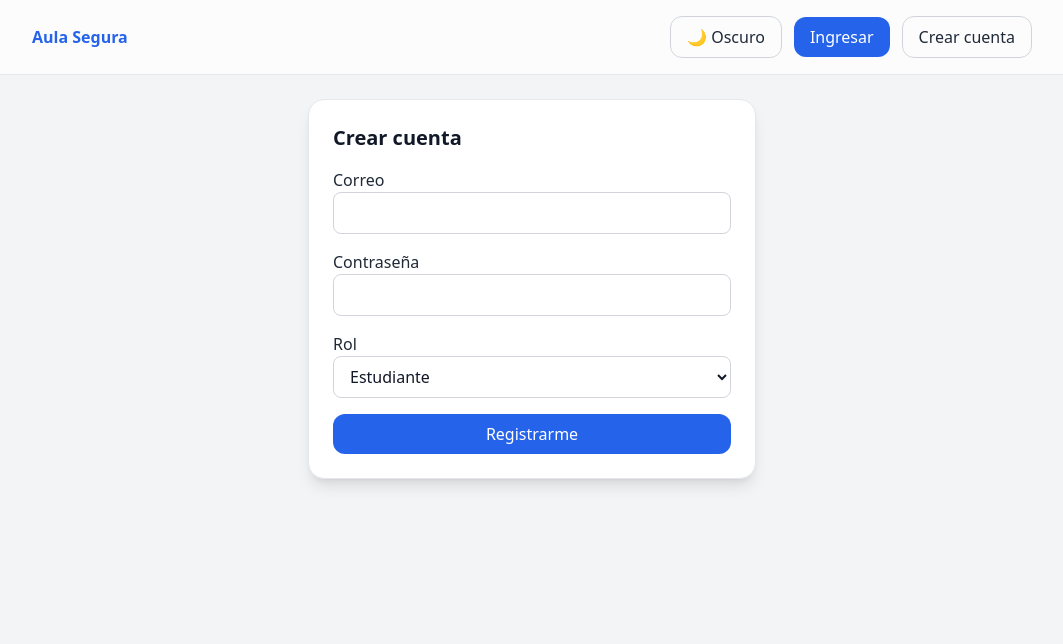
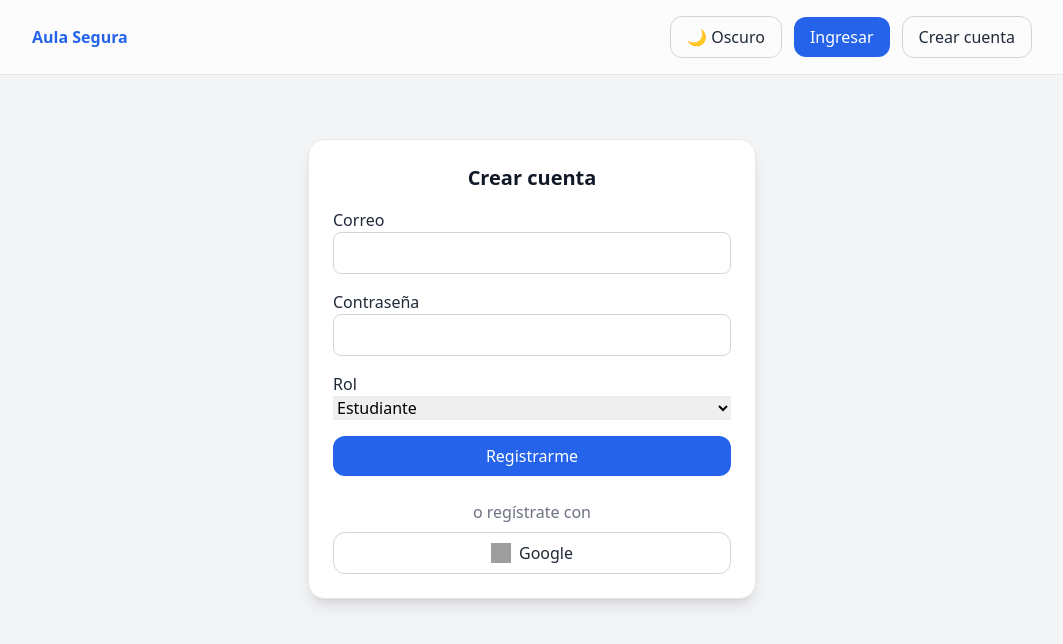
Before and after one commit to AlejandroM11/aulasegura, a React (Vite) app: page /register in a window 1280 px wide. Shown: the top 644 px of the page, without its empty margins (108-1171 px from the left). Built offline with nearby package versions, Linux system fonts and the light colour scheme; grey boxes are pictures that could not be loaded.

Commit message:
añadido:inicio de sesion con google y registro tambien con google con seleccion de rol de estudiante o profesor

```diff
--- a/index.html
+++ b/index.html
@@ -1 +1,2 @@
-<!doctype html><html lang='es'><head><meta charset='UTF-8'/><meta name='viewport' content='width=device-width,initial-scale=1.0'/><title>Aula Segura</title></head><body class='min-h-screen bg-gray-100 dark:bg-gray-900'><div id='root'></div><script type='module' src='/src/main.jsx'></script></body></html>
+<!doctype html><html lang='es'><head><meta charset='UTF-8'/><meta name='viewport' content='width=device-width,initial-scale=1.0'/><title>Aula Segura</title></head><body class='min-h-screen bg-gray-100 dark:bg-gray-900'><div id="root"></div>
+<script type="module" src="/src/main.jsx"></script>
--- /dev/null
+++ b/src/lib/firebase.js
@@ -0,0 +1,18 @@
+import { initializeApp } from "firebase/app";
+import { getAuth, GoogleAuthProvider, signInWithPopup, signOut } from "firebase/auth";
+
+const firebaseConfig = {
+  apiKey: "AIzaSyCgbKJO_Wd2IgRxfH-NtVmgul4bdreWqtk",
+  authDomain: "aulasegura-d535e.firebaseapp.com",
+  projectId: "aulasegura-d535e",
+  storageBucket: "aulasegura-d535e.firebasestorage.app",
+  messagingSenderId: "918650073829",
+  appId: "1:918650073829:web:8884dd5e11c571c60a9a0c"
+};
+
+const app = initializeApp(firebaseConfig);
+export const auth = getAuth(app);
+export const provider = new GoogleAuthProvider();
+
+export const signInWithGoogle = () => signInWithPopup(auth, provider);
+export const logout = () => signOut(auth);
--- a/src/pages/Login.jsx
+++ b/src/pages/Login.jsx
@@ -1,28 +1,61 @@
+import { useState } from 'react'
+import { useNavigate } from 'react-router-dom'
+import { setUser } from '../lib/auth'
+import { signInWithGoogle } from '../lib/firebase'
 
-import {useState} from 'react'
-import {setUser} from '../lib/auth'
-import {useNavigate} from 'react-router-dom'
+export default function Login() {
+  const [email, setEmail] = useState('')
+  const [pw, setPw] = useState('')
+  const nav = useNavigate()
 
-export default function Login(){
-  const [email,setEmail]=useState('')
-  const [pw,setPw]=useState('')
-  const nav=useNavigate()
+  const submit = (e) => {
+    e.preventDefault()
+    const users = JSON.parse(localStorage.getItem('users')) || []
+    const u = users.find(x => x.email === email && x.password === pw)
+    if (u) {
+      setUser(u)
+      nav(u.role === 'docente' ? '/docente' : '/estudiante')
+    } else alert('Credenciales inválidas')
+  }
 
-  const submit=e=>{
-    e.preventDefault()
-    const us=JSON.parse(localStorage.getItem('users')||'[]')
-    const u=us.find(x=>x.email===email&&x.password===pw)
-    if(u){ setUser(u); nav(u.role==='docente'?'/docente':'/estudiante') }
-    else alert('Credenciales inválidas')
+  const handleGoogleLogin = async () => {
+    try {
+      const result = await signInWithGoogle()
+      const user = result.user
+      setUser({ email: user.email, name: user.displayName, role: 'estudiante' })
+      nav('/estudiante')
+    } catch (error) {
+      console.error(error)
+      alert('Error al iniciar sesión con Google')
+    }
   }
+
   return (
-    <div className="card max-w-md mx-auto">
-      <h2 className="text-xl font-semibold mb-4">Iniciar sesión</h2>
+    <div className="card max-w-md mx-auto p-6 shadow-lg rounded-2xl mt-10 bg-white">
+      <h2 className="text-xl font-semibold mb-4 text-center">Iniciar sesión</h2>
+
       <form onSubmit={submit} className="space-y-4">
-        <div><label className="label">Correo</label><input className="input" type="email" value={email} onChange={e=>setEmail(e.target.value)} required/></div>
-        <div><label className="label">Contraseña</label><input className="input" type="password" value={pw} onChange={e=>setPw(e.target.value)} required/></div>
+        <div>
+          <label className="label">Correo</label>
+          <input className="input input-bordered w-full" type="email" value={email} onChange={e => setEmail(e.target.value)} />
+        </div>
+        <div>
+          <label className="label">Contraseña</label>
+          <input className="input input-bordered w-full" type="password" value={pw} onChange={e => setPw(e.target.value)} />
+        </div>
         <button className="btn btn-primary w-full">Entrar</button>
       </form>
+
+      <div className="mt-6 text-center">
+        <p className="text-gray-500 mb-2">o entra con</p>
+        <button
+          onClick={handleGoogleLogin}
+          className="btn btn-outline w-full flex items-center justify-center gap-2"
+        >
+          <img src="https://www.svgrepo.com/show/475656/google-color.svg" alt="Google" className="w-5 h-5" />
+          Google
+        </button>
+      </div>
     </div>
   )
 }
--- a/src/pages/Register.jsx
+++ b/src/pages/Register.jsx
@@ -1,31 +1,115 @@
+import { useState } from 'react'
+import { useNavigate } from 'react-router-dom'
+import { setUser } from '../lib/auth'
+import { signInWithGoogle } from '../lib/firebase' // 👈 asegúrate de tener esto en tu firebase.js
 
-import {useState} from 'react'
-import {setUser} from '../lib/auth'
-import {useNavigate} from 'react-router-dom'
+export default function Register() {
+  const [email, setEmail] = useState('')
+  const [pw, setPw] = useState('')
+  const [role, setRole] = useState('estudiante')
+  const nav = useNavigate()
 
-export default function Register(){
-  const [email,setEmail]=useState('')
-  const [pw,setPw]=useState('')
-  const [role,setRole]=useState('estudiante')
-  const nav=useNavigate()
+  // 🧾 Registro normal con correo y contraseña
+  const submit = e => {
+    e.preventDefault()
+    let list = JSON.parse(localStorage.getItem('users') || '[]')
+    if (list.some(u => u.email === email)) return alert('Ese correo ya existe.')
 
-  const submit=e=>{
-    e.preventDefault()
-    let list=JSON.parse(localStorage.getItem('users')||'[]')
-    if(list.some(u=>u.email===email)) return alert('Ese correo ya existe.')
-    const u={email,password:pw,role}
-    list.push(u); localStorage.setItem('users',JSON.stringify(list))
-    setUser(u); nav(role==='docente'?'/docente':'/estudiante')
+    const newUser = { email, password: pw, role }
+    list.push(newUser)
+    localStorage.setItem('users', JSON.stringify(list))
+    setUser(newUser)
+    nav(role === 'docente' ? '/docente' : '/estudiante')
   }
+
+  // 🧠 Registro con Google (respetando el rol seleccionado)
+  const handleGoogleRegister = async () => {
+    try {
+      const result = await signInWithGoogle()
+      const gUser = result.user
+      let list = JSON.parse(localStorage.getItem('users') || '[]')
+      const existing = list.find(u => u.email === gUser.email)
+
+      if (existing) {
+        alert('Este usuario ya existe. Inicia sesión en lugar de registrarte.')
+        nav('/login')
+        return
+      }
+
+      const newUser = {
+        email: gUser.email,
+        name: gUser.displayName,
+        role, // 👈 usa el rol seleccionado actualmente
+        google: true
+      }
+
+      list.push(newUser)
+      localStorage.setItem('users', JSON.stringify(list))
+      setUser(newUser)
+      alert(`Cuenta creada con Google como ${role}`)
+      nav(role === 'docente' ? '/docente' : '/estudiante')
+    } catch (error) {
+      console.error(error)
+      alert('Error al registrarse con Google')
+    }
+  }
+
   return (
-    <div className="card max-w-md mx-auto">
-      <h2 className="text-xl font-semibold mb-4">Crear cuenta</h2>
+    <div className="card max-w-md mx-auto p-6 shadow-lg rounded-2xl mt-10 bg-white">
+      <h2 className="text-xl font-semibold mb-4 text-center">Crear cuenta</h2>
       <form onSubmit={submit} className="space-y-4">
-        <div><label className="label">Correo</label><input className="input" type="email" value={email} onChange={e=>setEmail(e.target.value)} required/></div>
-        <div><label className="label">Contraseña</label><input className="input" type="password" value={pw} onChange={e=>setPw(e.target.value)} required/></div>
-        <div><label className="label">Rol</label><select className="input" value={role} onChange={e=>setRole(e.target.value)}><option value="estudiante">Estudiante</option><option value="docente">Docente</option></select></div>
+        <div>
+          <label className="label">Correo</label>
+          <input
+            className="input input-bordered w-full"
+            type="email"
+            value={email}
+            onChange={e => setEmail(e.target.value)}
+            required
+          />
+        </div>
+
+        <div>
+          <label className="label">Contraseña</label>
+          <input
+            className="input input-bordered w-full"
+            type="password"
+            value={pw}
+            onChange={e => setPw(e.target.value)}
+            required
+          />
+        </div>
+
+        <div>
+          <label className="label">Rol</label>
+          <select
+            className="select select-bordered w-full"
+            value={role}
+            onChange={e => setRole(e.target.value)}
+          >
+            <option value="estudiante">Estudiante</option>
+            <option value="docente">Docente</option>
+          </select>
+        </div>
+
         <button className="btn btn-primary w-full">Registrarme</button>
       </form>
+
+      {/* 🔽 Botón de Google (usa el rol actual del select) */}
+      <div className="mt-6 text-center">
+        <p className="text-gray-500 mb-2">o regístrate con</p>
+        <button
+          onClick={handleGoogleRegister}
+          className="btn btn-outline w-full flex items-center justify-center gap-2"
+        >
+          <img
+            src="https://www.svgrepo.com/show/475656/google-color.svg"
+            alt="Google"
+            className="w-5 h-5"
+          />
+          Google
+        </button>
+      </div>
     </div>
   )
 }
```
Also changed, not shown: package.json (+4 -3 lines).
